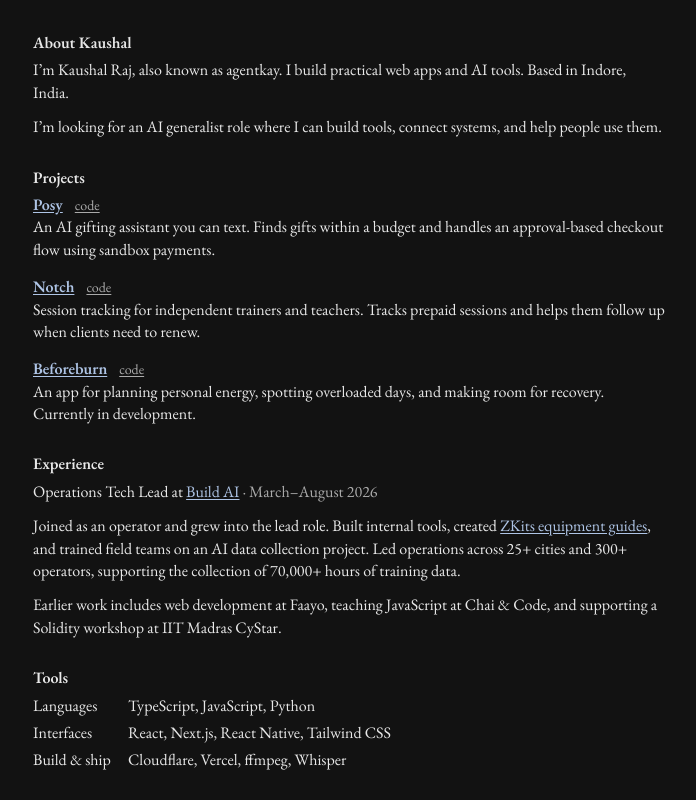
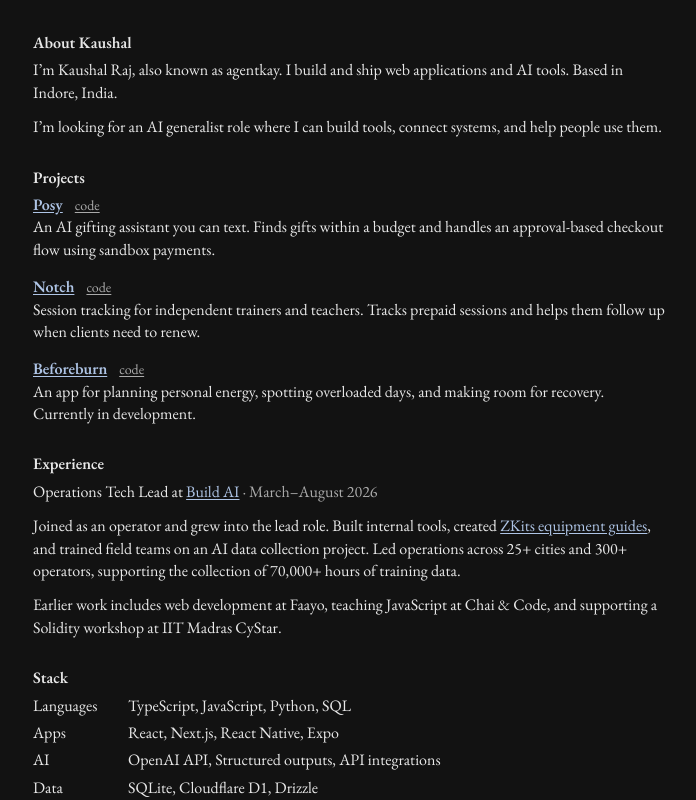
Before and after one commit to kawwshall/iamagentkay, a Next.js app: page / in a window 1280 px wide. Shown: the top 800 px of the page, without its empty margins (291-987 px from the left). Built offline with nearby package versions, Linux system fonts and the light colour scheme.

Commit message:
Emphasize shipped software and group the stack by capability

```diff
--- a/app/data/profile.ts
+++ b/app/data/profile.ts
@@ -3,7 +3,7 @@
   handle: 'agentkay',
   title: 'Software developer',
   tagline: 'Useful software. Built around real problems.',
-  description: 'I build practical web apps and AI tools.',
+  description: 'I build and ship web applications and AI tools.',
   location: 'Indore, India',
   email: 'beingkaushal01@gmail.com',
   links: {
@@ -11,9 +11,11 @@
     linkedin: 'https://www.linkedin.com/in/kaushal-339345266/',
   },
   skills: {
-    languages: ['TypeScript', 'JavaScript', 'Python'],
-    frontend: ['React', 'Next.js', 'React Native', 'Tailwind CSS'],
-    tools: ['Cloudflare', 'Vercel', 'ffmpeg', 'Whisper'],
+    Languages: ['TypeScript', 'JavaScript', 'Python', 'SQL'],
+    Apps: ['React', 'Next.js', 'React Native', 'Expo'],
+    AI: ['OpenAI API', 'Structured outputs', 'API integrations'],
+    Data: ['SQLite', 'Cloudflare D1', 'Drizzle'],
+    Deploy: ['Cloudflare Workers', 'Cloudflare Pages', 'Vercel'],
   },
   projects: [
     {
@@ -30,7 +32,7 @@
       summary: 'Prepaid session tracking',
       category: 'Session tracking',
       blurb: 'Session tracking for independent trainers and teachers. Tracks prepaid sessions and helps them follow up when clients need to renew.',
-      stack: ['TypeScript', 'Next.js', 'SQLite', 'Drizzle', 'Resend'],
+      stack: ['TypeScript', 'Next.js', 'Cloudflare D1', 'Drizzle', 'Resend'],
       link: 'https://github.com/kawwshall/notch',
       live: 'https://notch.beingkaushal01.workers.dev/',
     },
--- a/app/layout.tsx
+++ b/app/layout.tsx
@@ -3,17 +3,17 @@
 
 export const metadata: Metadata = {
   title: 'Kaushal Raj — Software & AI Tools',
-  description: 'Kaushal Raj builds practical web apps and AI tools.',
+  description: 'Kaushal Raj builds and ships web applications and AI tools.',
   openGraph: {
     title: 'Kaushal Raj — Software & AI Tools',
-    description: 'Kaushal Raj builds practical web apps and AI tools.',
+    description: 'Kaushal Raj builds and ships web applications and AI tools.',
     url: 'https://iamagentkay.com/',
     type: 'website',
   },
   twitter: {
     card: 'summary',
     title: 'Kaushal Raj — Software & AI Tools',
-    description: 'Kaushal Raj builds practical web apps and AI tools.',
+    description: 'Kaushal Raj builds and ships web applications and AI tools.',
   },
 };
 
--- a/app/page.tsx
+++ b/app/page.tsx
@@ -6,7 +6,7 @@
     <main className="portfolio">
       <section aria-labelledby="about">
         <h1 id="about">About Kaushal</h1>
-        <p>I’m Kaushal Raj, also known as agentkay. I build practical web apps and AI tools. Based in {profile.location}.</p>
+        <p>I’m Kaushal Raj, also known as agentkay. I build and ship web applications and AI tools. Based in {profile.location}.</p>
         <p>I’m looking for an AI generalist role where I can build tools, connect systems, and help people use them.</p>
       </section>
 
@@ -31,11 +31,11 @@
       </section>
 
       <section aria-labelledby="tools">
-        <h2 id="tools">Tools</h2>
+        <h2 id="tools">Stack</h2>
         <dl className="skills">
-          <div><dt>Languages</dt><dd>{profile.skills.languages.join(', ')}</dd></div>
-          <div><dt>Interfaces</dt><dd>{profile.skills.frontend.join(', ')}</dd></div>
-          <div><dt>Build & ship</dt><dd>{profile.skills.tools.join(', ')}</dd></div>
+          {Object.entries(profile.skills).map(([category, items]) => (
+            <div key={category}><dt>{category}</dt><dd>{items.join(', ')}</dd></div>
+          ))}
         </dl>
       </section>
 
```
